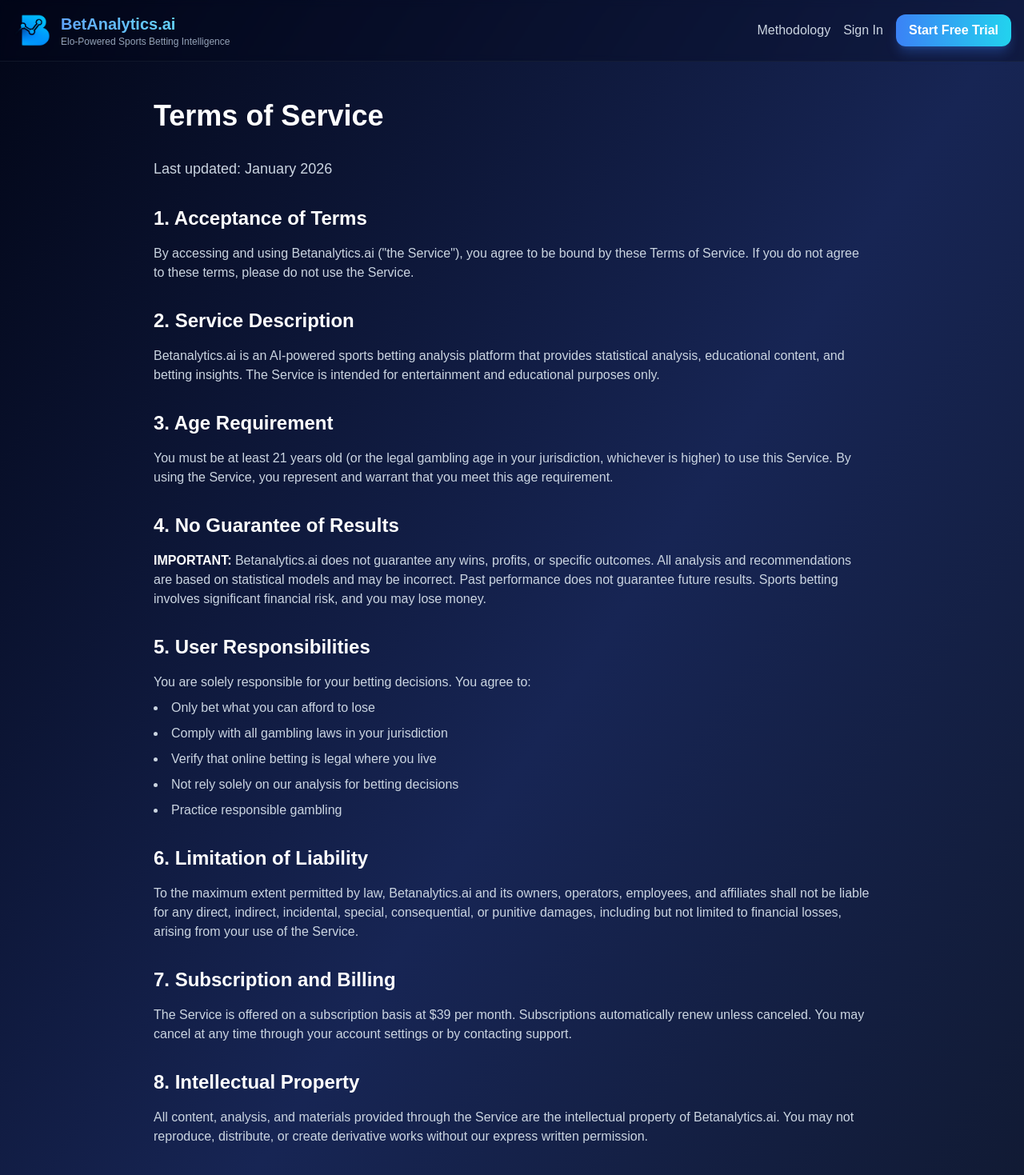
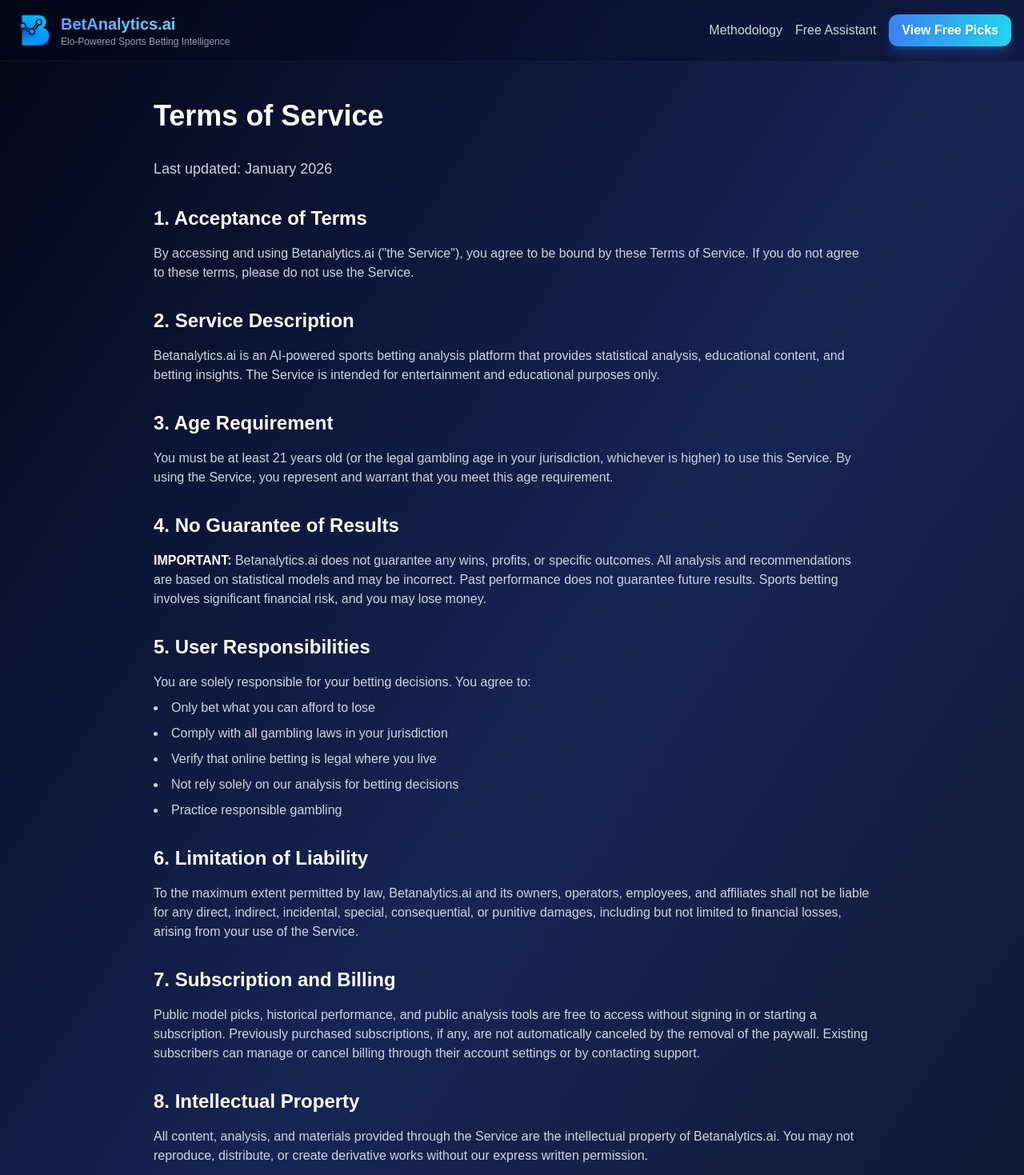
Before and after one commit to toolforgehq-source/betanalytics, a Next.js app: page /terms in a window 1280 px wide. Shown: the top 1469 px of the page at 80% size. Built offline with nearby package versions, Linux system fonts and the light colour scheme.

Commit message:
Update public terms to free access without falsely claiming legacy subscriptions canceled

```diff
--- a/src/app/terms/page.tsx
+++ b/src/app/terms/page.tsx
@@ -18,14 +18,14 @@
                     <Link href="/methodology" className="text-slate-300 hover:text-white transition-colors">
                       Methodology
                     </Link>
-                    <Link href="/login" className="text-slate-300 hover:text-white transition-colors">
-                      Sign In
+                    <Link href="/chat" className="text-slate-300 hover:text-white transition-colors">
+                      Free Assistant
                     </Link>
                     <Link
-                      href="/signup"
+                      href="/picks"
                       className="px-4 py-2 bg-gradient-to-r from-blue-500 to-cyan-400 hover:from-blue-600 hover:to-cyan-500 rounded-xl font-semibold transition-all shadow-lg shadow-blue-500/30"
                     >
-                      Start Free Trial
+                      View Free Picks
                     </Link>
                   </div>
 
@@ -96,7 +96,7 @@
             <section>
               <h2 className="text-2xl font-semibold mb-4">7. Subscription and Billing</h2>
               <p className="text-slate-300">
-                The Service is offered on a subscription basis at $39 per month. Subscriptions automatically renew unless canceled. You may cancel at any time through your account settings or by contacting support.
+                Public model picks, historical performance, and public analysis tools are free to access without signing in or starting a subscription. Previously purchased subscriptions, if any, are not automatically canceled by the removal of the paywall. Existing subscribers can manage or cancel billing through their account settings or by contacting support.
               </p>
             </section>
 
```
